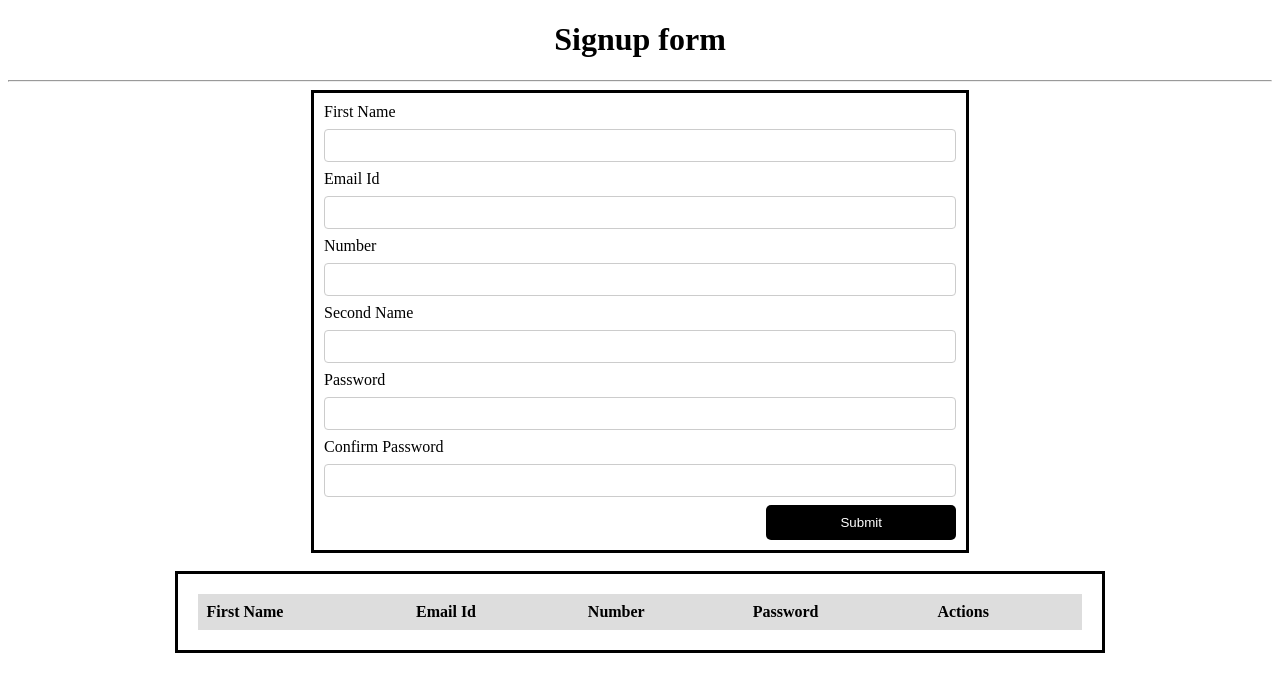
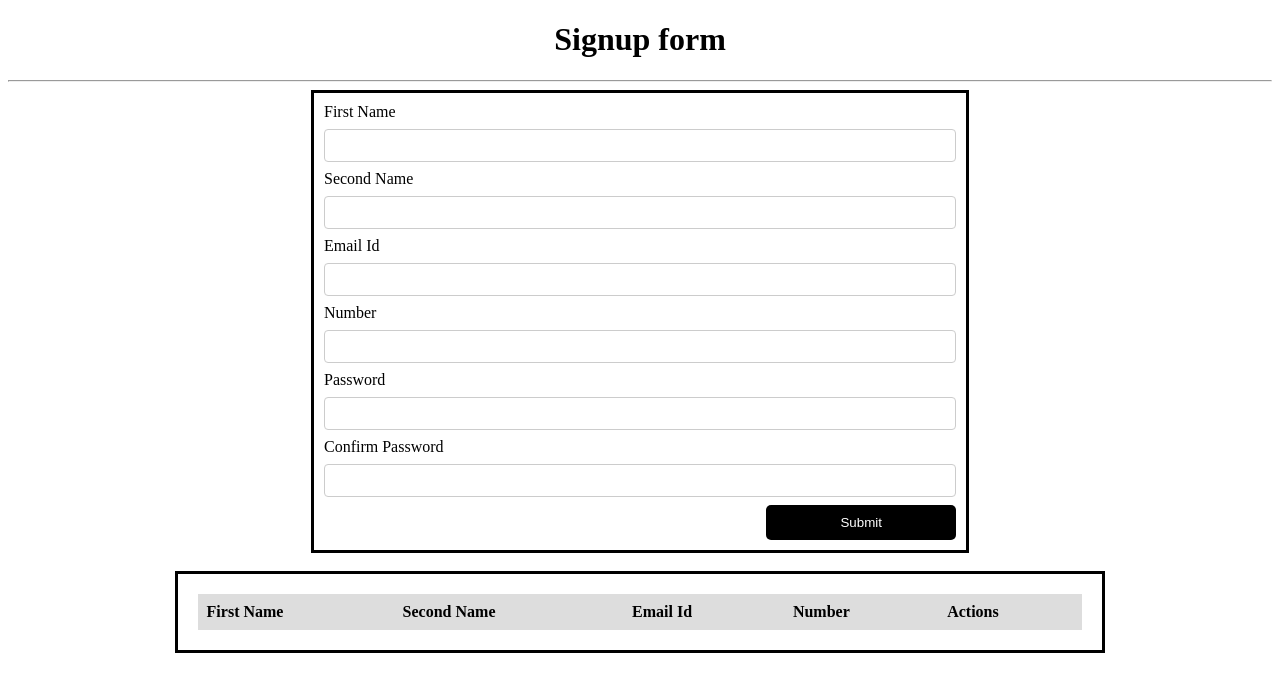
Before and after one commit to AbhishekKalia1103/Form-validation, a plain HTML site: page form/index.html in a window 1280 px wide. Drawn offline with Linux system fonts and the light colour scheme.

Commit message:
Update index.html

```diff
--- a/form/index.html
+++ b/form/index.html
@@ -19,6 +19,10 @@
                         <input type="text" name="first name" id="firstName">
                     </div>
                     <div>
+                        <label>Second Name</label><label class="validation-error hide" id="secondNameValidationError"></label>
+                        <input type="text" name="second name" id="secondName">
+                    </div>
+                    <div>
                         <label>Email Id</label><label class="validation-error hide" id="emailValidationError"></label>
                         <input type="text" name="email" id="email">
                     </div>
@@ -26,10 +30,7 @@
                         <label>Number</label><label class="validation-error hide" id="numberValidationError"></label>
                         <input type="text" name="number" id="number">
                     </div>
-                    <div>
-                        <label>Second Name</label><label class="validation-error hide" id="secondNameValidationError"></label>
-                        <input type="text" name="second name" id="secondName">
-                    </div>
+
                     <div>
                         <label>Password</label><label class="validation-error hide" id="pswValidationError"></label>
                         <input type="Password" name="password" id="psw">
@@ -49,9 +50,10 @@
                     <thead>
                         <tr>
                             <th>First Name</th>
+                            <th>Second Name</th>
                             <th>Email Id</th>
                             <th>Number</th>
-                            <th>Password</th>
+
                             <th>Actions</th>
                         </tr>
                     </thead>
```
